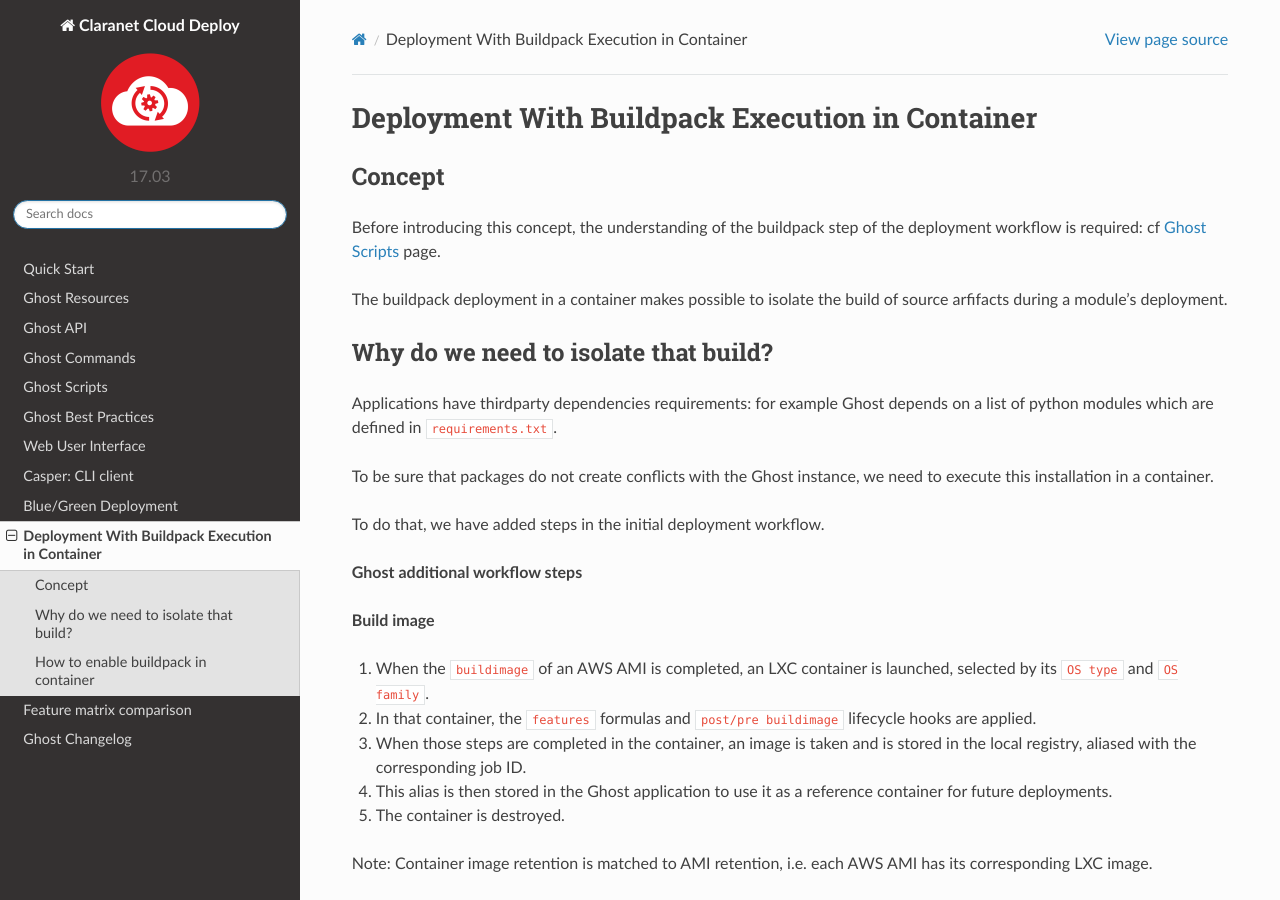
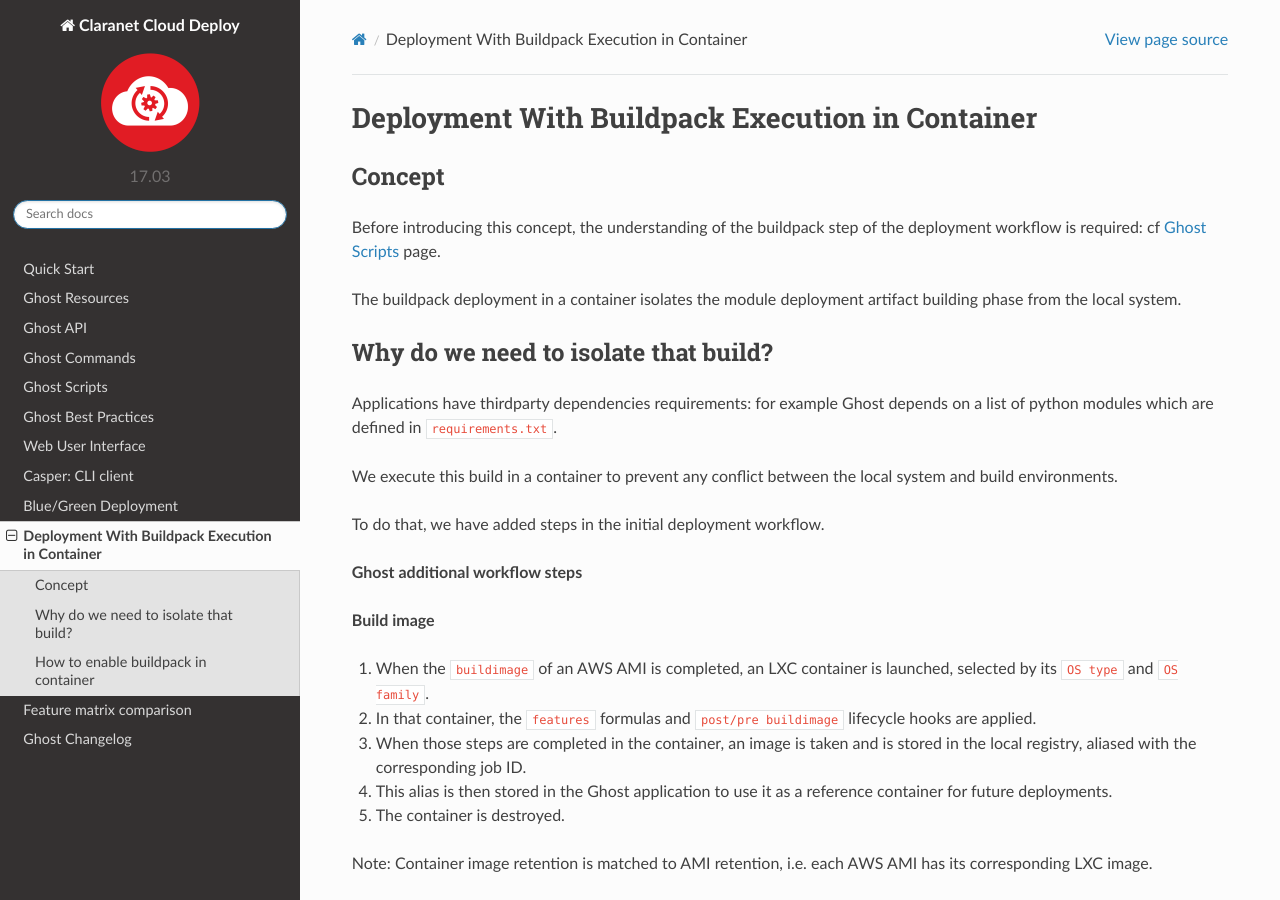
Before and after one commit to claranet/cloud-deploy-docs, a Sphinx documentation site: the page built from source/rst/container.rst, in a window 1280 px wide and 900 px high. Built offline with Sphinx 7.4.7 and the Read the Docs theme 2.0.0, drawn with Linux system fonts in a browser that asks for light colours.

Commit message:
GHOST-73: Editing a sentence for a better English

```diff
--- a/source/rst/container.rst
+++ b/source/rst/container.rst
@@ -14,14 +14,14 @@ Concept
 
 Before introducing this concept, the understanding of the buildpack step of the deployment workflow is required: cf :ref:`scripts` page.
 
-The buildpack deployment in a container makes possible to isolate the build of source arfifacts during a module's deployment.
+The buildpack deployment in a container isolates the module deployment artifact building phase from the local system.
 
 Why do we need to isolate that build?
 *************************************
 
 Applications have thirdparty dependencies requirements: for example Ghost depends on a list of python modules which are defined in ``requirements.txt``.
 
-To be sure that packages do not create conflicts with the Ghost instance, we need to execute this installation in a container.
+We execute this build in a container to prevent any conflict between the local system and build environments.
 
 To do that, we have added steps in the initial deployment workflow.
 
```
